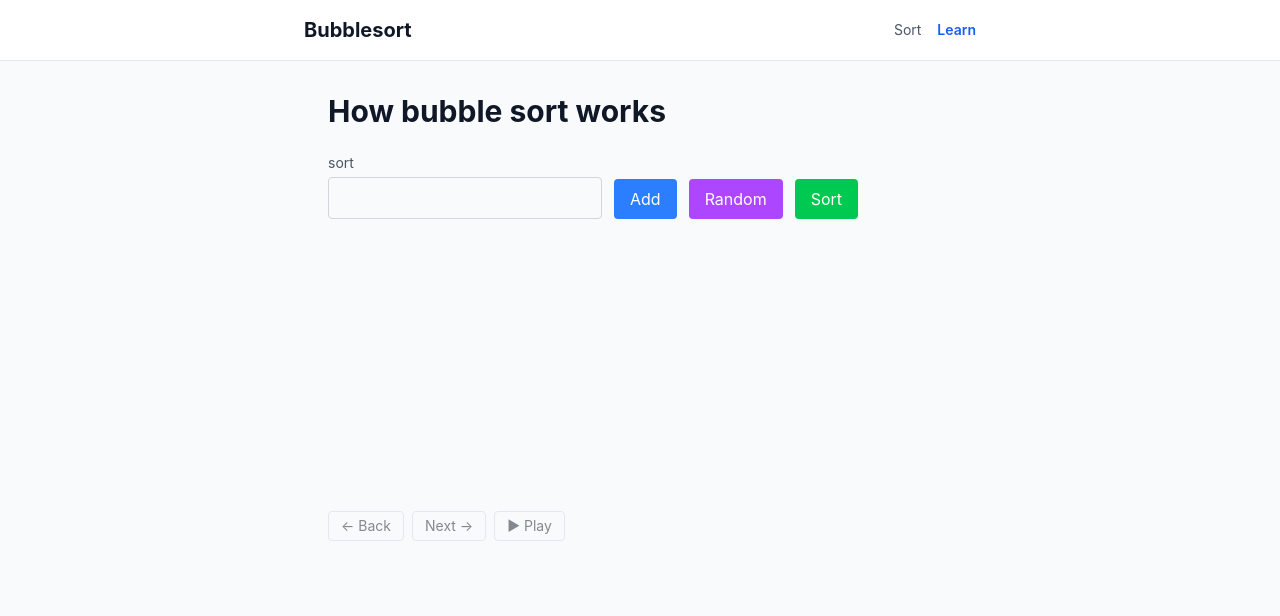
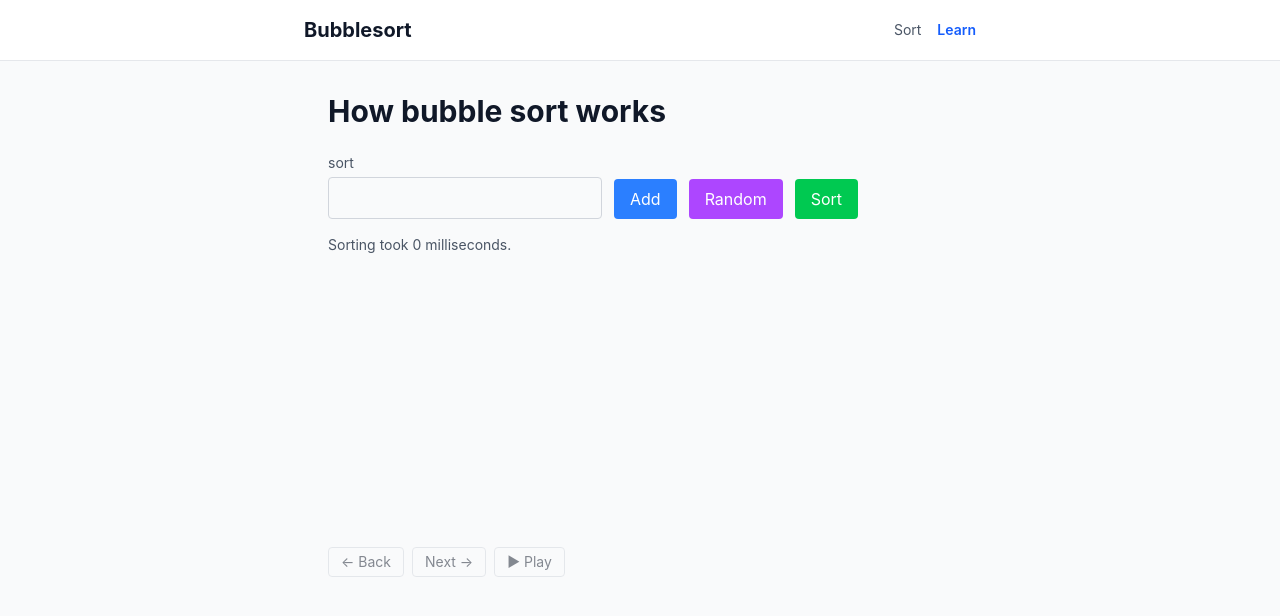
Before and after one commit to MartinKoudela/bubblesort-web, a website: page src/learn.html in a window 1280 px wide. Both pictures are taken after a click on the button "Sort". Drawn offline with nearby package versions, Linux system fonts and the light colour scheme; files that its build step writes are made by us from their sources.

Commit message:
add time measurement for sorting and display duration in the learn page

```diff
--- a/src/js/learn.js
+++ b/src/js/learn.js
@@ -66,7 +66,10 @@ function showStep(n) {
 document.getElementById("sort").addEventListener("click", () => {
     stopPlay();
     steps = [];
+    const start = performance.now();
     bubbleSort(numbers, (arr, i, j, type) => steps.push({snapshot: [...arr], i, j, type}));
+    const end = performance.now();
+    document.getElementById("time").textContent = `Sorting took ${(end - start)} milliseconds.`;
     current = 0;
     render();
 
--- a/src/learn.html
+++ b/src/learn.html
@@ -57,6 +57,7 @@
             </button>
         </div>
         <div id="output" class="mt-4"></div>
+        <div id="time" class="mt-4 text-sm text-gray-600"></div>
         <div id="chart" class="mt-6 flex h-64 items-end gap-1"></div>
         <p id="caption" class="mt-3 text-sm text-gray-600"></p>
         <div class="mt-3 flex gap-2">
```
